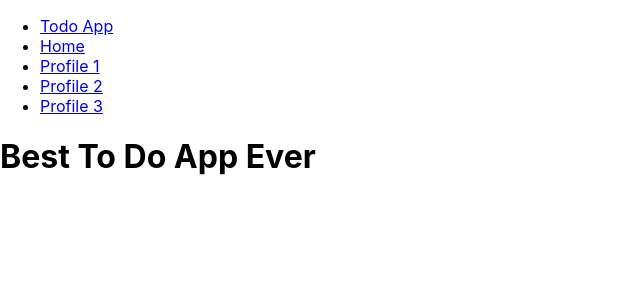
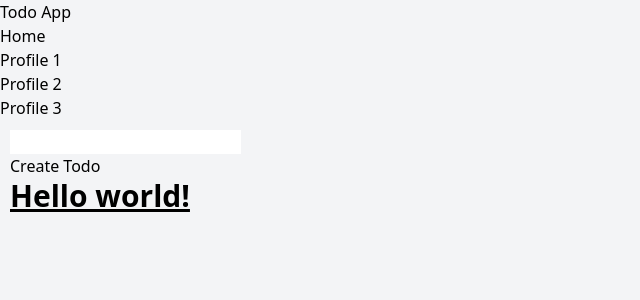
Before and after one commit to engrabdul/hiqtek, a React (Create React App) app: page /todo in a window 1280 px wide. Shown: the top 300 px of the page, without its empty margins (0-640 px from the left). Built offline with nearby package versions, Linux system fonts and the light colour scheme.

Commit message:
Tailwing

```diff
--- a/package.json
+++ b/package.json
@@ -35,5 +35,10 @@
       "last 1 firefox version",
       "last 1 safari version"
     ]
+  },
+  "devDependencies": {
+    "autoprefixer": "^10.4.13",
+    "postcss": "^8.4.20",
+    "tailwindcss": "^3.2.4"
   }
 }
--- /dev/null
+++ b/postcss.config.js
@@ -0,0 +1,6 @@
+module.exports = {
+  plugins: {
+    tailwindcss: {},
+    autoprefixer: {},
+  },
+}
--- a/src/App.js
+++ b/src/App.js
@@ -1,15 +1,18 @@
 import logo from './logo.svg';
 //import './App.css';
 import { BrowserRouter as Router, Route, Link, Routes } from 'react-router-dom';
+import { useState } from 'react';
 import Header from './components/Header';
 import Custom from './components/Custom';
 import Todo from './components/Todo';
 import User from './components/User';
 
 function App() {
+  const [x, setX] = useState(false)
   return (
+    <div class={x ? 'dark' : ''} onClick={() => setX(x => !x)} >
       <Router>
-    <div className="App">
+      <div className="bg-gray-100 text-green dark:bg-gray-900 dark:text-white h-screen">
           <nav>
             <ul>
               <li><Link to="/todo">Todo App</Link></li>
@@ -27,7 +30,7 @@ function App() {
           </nav>
           <Routes>
 
-          <Route path="/todo" element={<Header />}></Route>
+            <Route path="/todo" element={<Todo />}></Route>
             <Route path="/user/:username" element={<User />}></Route>
             <Route path="/" element={
               <h1>Welcome to HiQTek</h1>
@@ -36,6 +39,7 @@ function App() {
           </Routes>
       </div>
       </Router>
+    </div>
   );
 }
 
--- a/src/components/Todo.js
+++ b/src/components/Todo.js
@@ -52,6 +52,12 @@ export default function Todo() {
                 </li>
             })}
         </ul>
+        <p>
+            <h1 className="text-3xl font-bold underline">
+                Hello world!
+            </h1>
+        </p>
+
       </div>
     )
 }
--- a/src/index.css
+++ b/src/index.css
@@ -1,4 +1,8 @@
-body {
+@tailwind base;
+@tailwind components;
+@tailwind utilities;
+
+/* body {
   margin: 0;
   font-family: -apple-system, BlinkMacSystemFont, 'Segoe UI', 'Roboto', 'Oxygen',
     'Ubuntu', 'Cantarell', 'Fira Sans', 'Droid Sans', 'Helvetica Neue',
@@ -10,4 +14,4 @@ body {
 code {
   font-family: source-code-pro, Menlo, Monaco, Consolas, 'Courier New',
     monospace;
-}
+} */
--- /dev/null
+++ b/tailwind.config.js
@@ -0,0 +1,11 @@
+/** @type {import('tailwindcss').Config} */
+module.exports = {
+  darkMode: 'class',
+  content: [
+    "./src/**/*.{js,jsx,ts,tsx}",
+  ],
+  theme: {
+    extend: {},
+  },
+  plugins: [],
+}
```
Also changed, not shown: 1 other file (tests, documents, lock files or other folders). Lines whose indentation alone changed are shown as unchanged.
